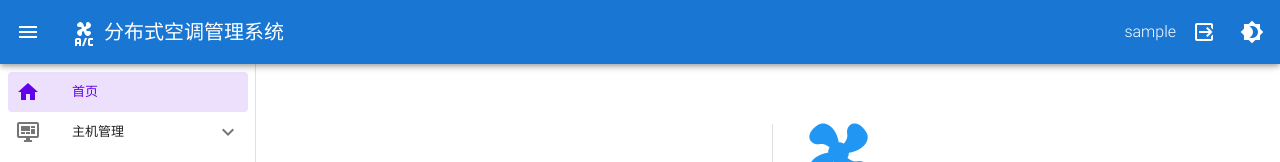
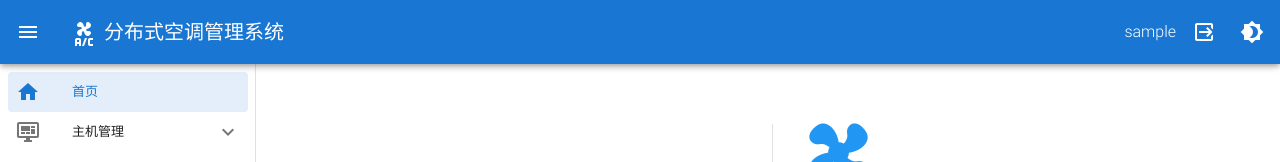
Before and after one commit to PotatoChipsNinja/AC-Dashboard, a Vue app: page / in a window 1280 px wide. Shown: the top 162 px of the page. Built offline with nearby package versions, Linux system fonts and the light colour scheme; sample sign-in values are in the browser's storage.

Commit message:
change sidebar active color

```diff
--- a/src/App.vue
+++ b/src/App.vue
@@ -41,7 +41,7 @@
 
       <v-list nav dense v-show="username">
         <template v-for="menuObj in menu">
-          <v-list-item-group :key="menuObj.name" v-if="menuObj.route" active-class="deep-purple--text text--accent-4">
+          <v-list-item-group :key="menuObj.name" v-if="menuObj.route" color="primary">
             <v-list-item :to="menuObj.route">
               <v-list-item-icon>
                 <v-icon v-text="menuObj.icon"></v-icon>
@@ -55,7 +55,6 @@
             v-else
             :prepend-icon="menuObj.icon"
             no-action
-            active-class="deep-purple--text text--accent-4"
             :value="!isFold(menuObj)"
           >
             <template v-slot:activator>
@@ -68,7 +67,6 @@
               v-for="submenuObj in menuObj.submenu"
               :key="submenuObj.name"
               :to="submenuObj.route"
-              active-class="deep-purple--text text--accent-4"
             >
               <v-list-item-content>
                 <v-list-item-title v-text="submenuObj.name"></v-list-item-title>
```
